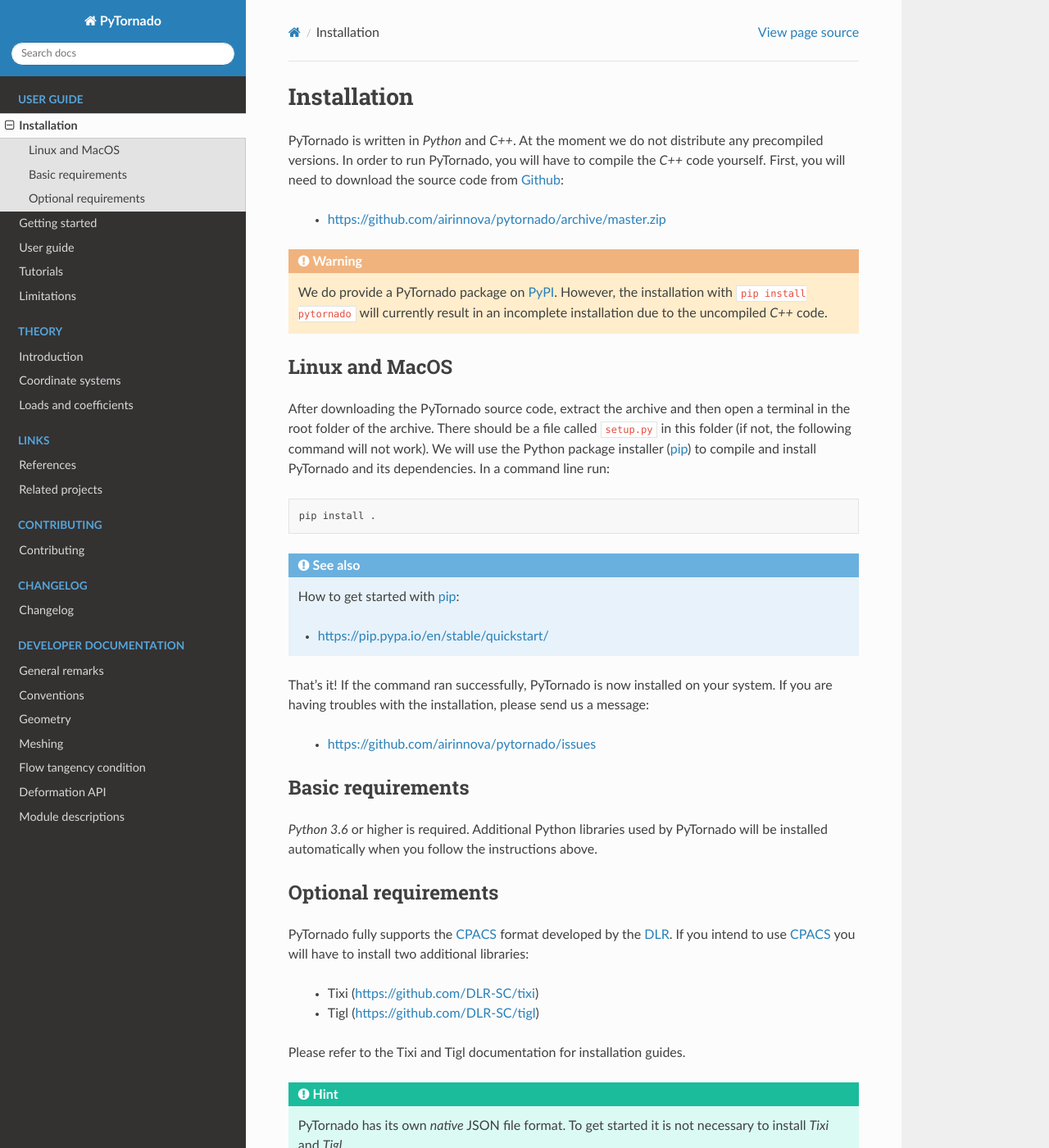
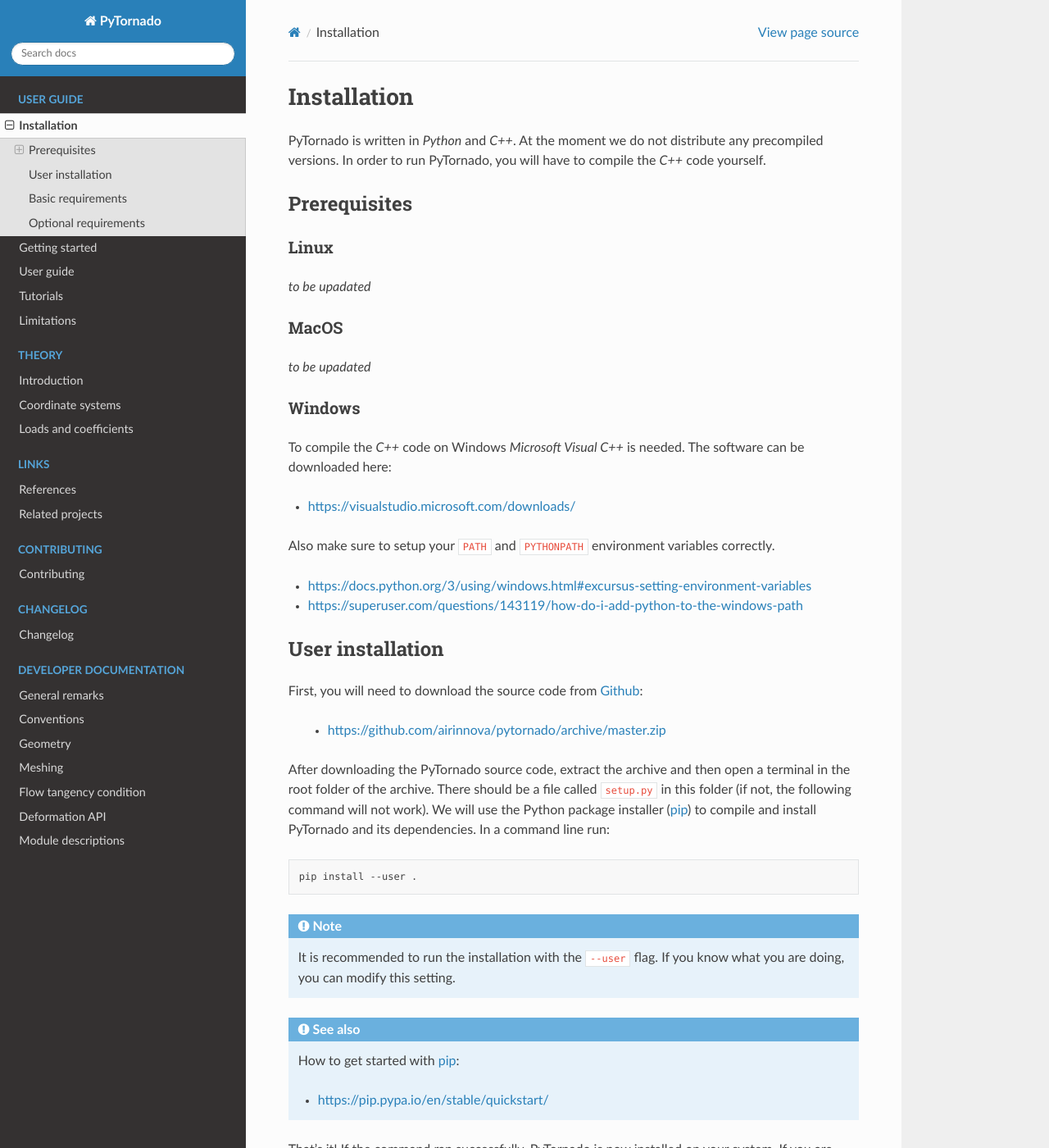
Before and after one commit to airinnova/pytornado, a Sphinx documentation site: the page built from docs/source/user_guide/installation.rst, in a window 1280 px wide and 1400 px high. Shown: the whole window at 82% size. Built offline with Sphinx 7.4.7 and the Read the Docs theme 2.0.0, drawn with Linux system fonts in a browser that asks for light colours; the version number could not be read and is left out; some of the changed text lies outside the part shown.

Commit message:
Update installation guide

```diff
--- a/docs/source/user_guide/installation.rst
+++ b/docs/source/user_guide/installation.rst
@@ -3,25 +3,52 @@
 Installation
 ============
 
-|name| is written in *Python* and *C++*. At the moment we do not distribute any precompiled versions. In order to run |name|, you will have to compile the *C++* code yourself. First, you will need to download the source code from `Github`_:
+|name| is written in *Python* and *C++*. At the moment we do not distribute any precompiled versions. In order to run |name|, you will have to compile the *C++* code yourself.
+
+Prerequisites
+-------------
+
+Linux
+~~~~~
+
+*to be upadated*
+
+..
+    * setuptools required???
+
+MacOS
+~~~~~
+
+*to be upadated*
+
+Windows
+~~~~~~~
+
+To compile the *C++* code on Windows *Microsoft Visual C++* is needed. The software can be downloaded here:
+
+* https://visualstudio.microsoft.com/downloads/
+
+Also make sure to setup your ``PATH`` and ``PYTHONPATH`` environment variables correctly.
+
+* https://docs.python.org/3/using/windows.html#excursus-setting-environment-variables
+* https://superuser.com/questions/143119/how-do-i-add-python-to-the-windows-path
+
+User installation
+-----------------
+
+First, you will need to download the source code from `Github`_:
 
     * https://github.com/airinnova/pytornado/archive/master.zip
-
-.. warning::
-
-    We do provide a |name| package on `PyPI`_. However, the installation with ``pip install pytornado`` will currently result in an incomplete installation due to the uncompiled *C++* code.
-
-Linux and MacOS
----------------
 
 After downloading the |name| source code, extract the archive and then open a terminal in the root folder of the archive. There should be a file called ``setup.py`` in this folder (if not, the following command will not work). We will use the Python package installer (pip_) to compile and install |name| and its dependencies. In a command line run:
 
 .. code:: bash
 
-    pip install .
+    pip install --user .
 
-.. todo::
-    * setuptools required???
+.. note::
+
+    It is recommended to run the installation with the ``--user`` flag. If you know what you are doing, you can modify this setting.
 
 .. seealso::
 
@@ -51,3 +78,7 @@
 .. hint::
 
     |name| has its own *native* JSON file format. To get started it is not necessary to install *Tixi* and *Tigl*.
+
+.. warning::
+
+    We do provide a |name| package on `PyPI`_. However, the installation with ``pip install pytornado`` will currently result in an incomplete installation due to the uncompiled *C++* code.
```
Also changed, not shown: README.rst (+8 -0 lines).
